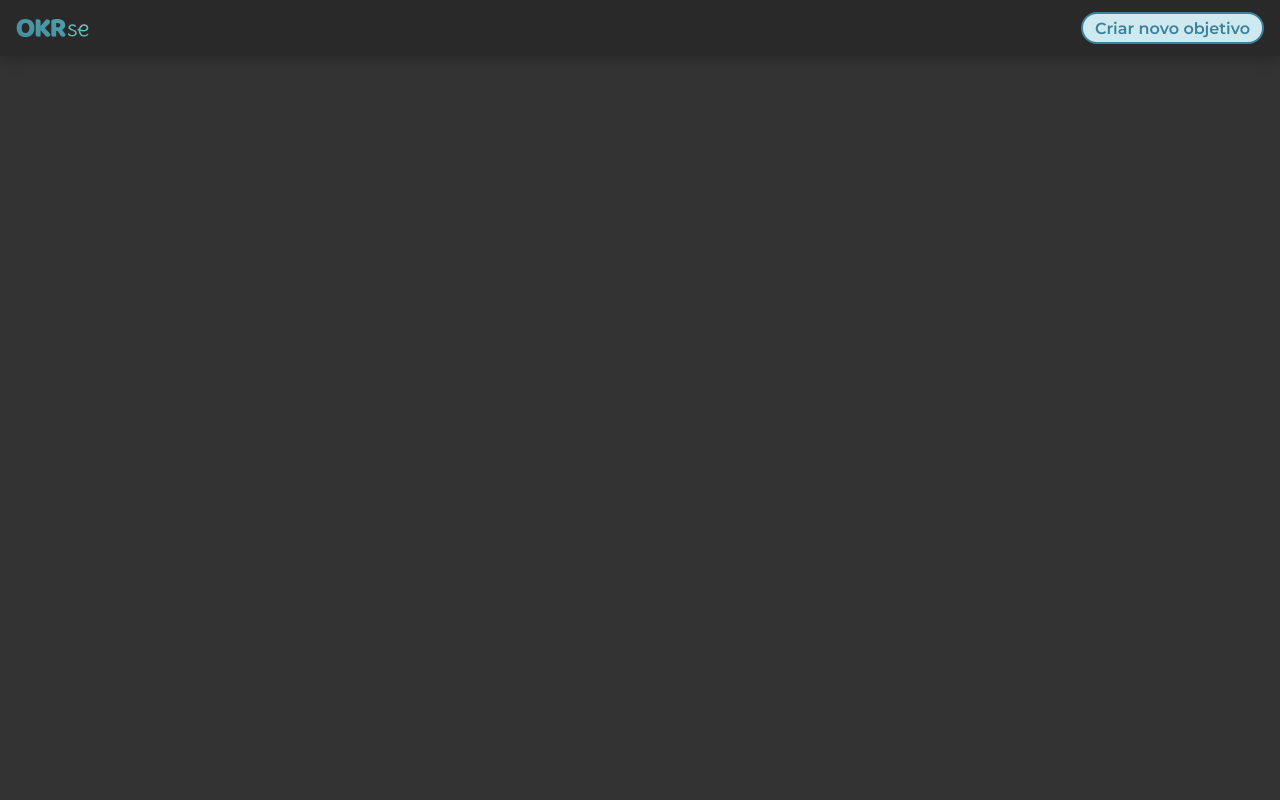
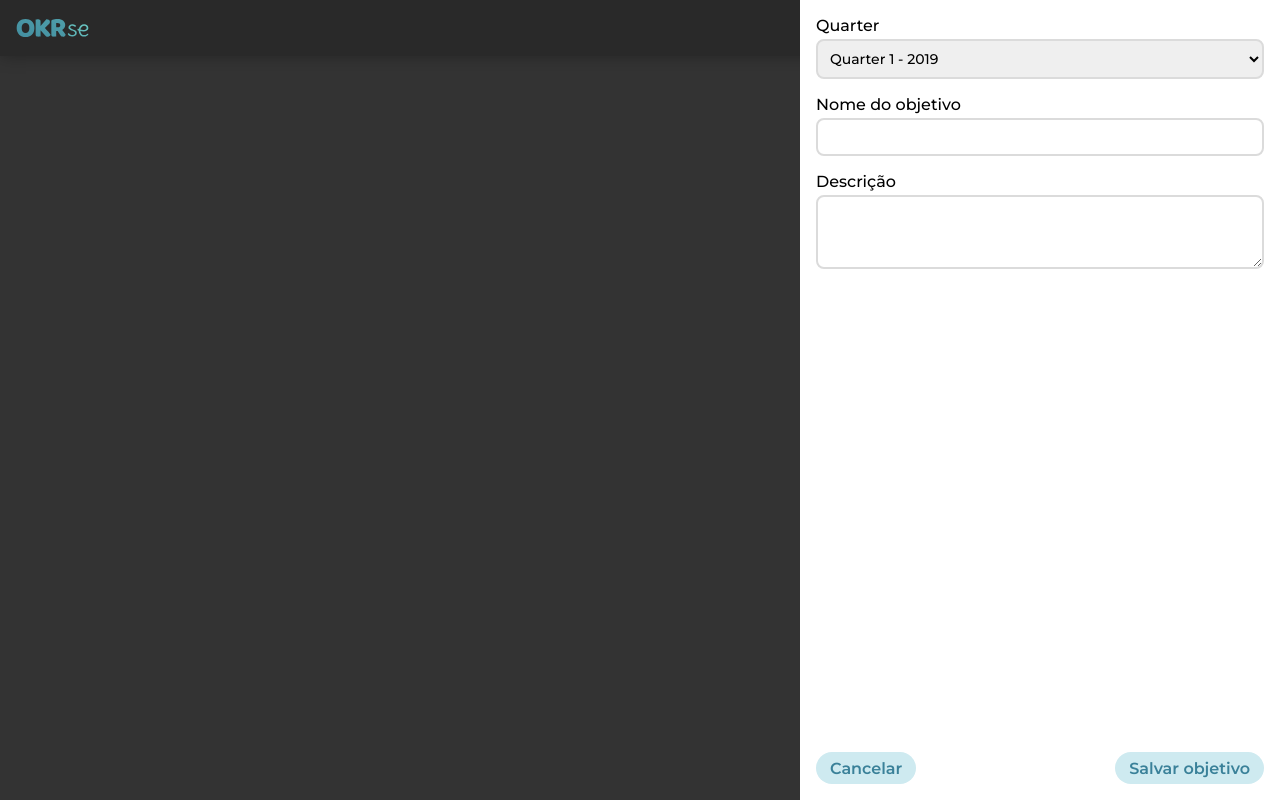
Before and after one commit to thiagodsign/okr-react, a React (Create React App) app: page / in a window 1280 px wide. Both pictures are taken after a click on the button "Criar novo objetivo". Built offline with nearby package versions, Linux system fonts and the light colour scheme.

Commit message:
Brincando com os componentes

```diff
--- a/public/index.html
+++ b/public/index.html
@@ -42,4 +42,8 @@
     -->
 </body>
 
+<script>
+  feather.replace()
+</script>
+
 </html>
--- a/src/App.js
+++ b/src/App.js
@@ -1,5 +1,5 @@
 import React from "react";
-import Cabecalho from "./componentes/Cabecalho";
+import Cabecalho from "./componentes/cabecalho/Cabecalho";
 import "./styles.css";
 
 export default function App() {
--- a/src/componentes/Cabecalho.js
+++ /dev/null
@@ -1,14 +0,0 @@
-import React from "react";
-import Logo from './logo.svg'
-
-export default function Cabecalho() {
-  return (
-    <nav className="cabecalho">
-      <img src={Logo} alt="Logo OKR" className="cabecalho__logo" />
-      <button type="button" className="botao botao_com-icone">
-        <i data-feather="plus-circle"></i>
-        Criar novo objetivo
-    </button>
-    </nav>
-  );
-}
--- /dev/null
+++ b/src/componentes/botao/Botao.js
@@ -0,0 +1,10 @@
+import React from 'react';
+
+export default function Botao(props) {
+  return (
+    <button className="botao botao_com-icone" onClick={props.funcao}>
+      <i data-feather="plus-circle"></i>
+      {props.texto}
+    </button>
+  )
+}
--- /dev/null
+++ b/src/componentes/cabecalho/Cabecalho.js
@@ -0,0 +1,31 @@
+import React from "react"
+import Logo from './logo.svg'
+import Botao from '../botao/Botao'
+import CriacaoDeObjetivo from '../criacao-de-objetivo/CriacaoDeObjetivo'
+
+let abrirDialogo = (id) => {
+  document.getElementById(id).classList.add('dialogo_aberto')
+  fecharDialogoComEsc(id)
+}
+
+let fecharDialogo = (id) => {
+  document.getElementById(id).classList.remove('dialogo_aberto')
+}
+
+let fecharDialogoComEsc = (id) => {
+  document.onkeydown = function (e) {
+    if (e.which === 27) {
+      fecharDialogo(id);
+    }
+  }
+}
+
+export default function Cabecalho() {
+  return (
+    <nav className="cabecalho">
+      <img src={Logo} alt="Logo OKR" className="cabecalho__logo" />
+      <Botao funcao={() => abrirDialogo('dialogoObjetivo')} texto="Criar novo objetivo" />
+      < CriacaoDeObjetivo />
+    </nav>
+  );
+}
--- /dev/null
+++ b/src/componentes/criacao-de-objetivo/CriacaoDeObjetivo.js
@@ -0,0 +1,40 @@
+import React from 'react'
+import Botao from '../botao/Botao'
+
+export default class CriacaoDeObjetivo extends React.Component {
+  fecharDialogo(id) {
+    document.getElementById(id).classList.remove('dialogo_aberto')
+  }
+
+  salvarObjetivo(id) {
+    alert('Objetivo Salvo')
+    this.fecharDialogo(id);
+  }
+
+  render() {
+    return (
+      <div className="dialogo" id="dialogoObjetivo">
+        <div className="dialogo__corpo">
+          <form className="formulario" id="formularioObjetivo">
+            <label htmlFor="quarter">Quarter</label>
+            <select name="selecaoQuarter" id="selecaoQuarter">
+              <option value="1">Quarter 1 - 2019</option>
+            </select>
+
+            <label htmlFor="nomeDoObjetivo">Nome do objetivo</label>
+            <input type="text" id="nomeDoObjetivo" />
+
+            <label htmlFor="descricaoDoObjetivo">Descrição</label>
+            <textarea rows="3" id="descricaoDoObjetivo"></textarea>
+          </form>
+        </div>
+
+
+        <div className="dialogo__rodape">
+          <Botao texto="Cancelar" funcao={() => this.fecharDialogo('dialogoObjetivo')} />
+          <Botao type="submit" texto="Salvar objetivo" funcao={() => this.salvarObjetivo('dialogoObjetivo')} />
+        </div>
+      </div>
+    );
+  }
+}
```
Also changed, not shown: src/componentes/cabecalho/logo.svg (renamed from src/componentes/logo.svg).
